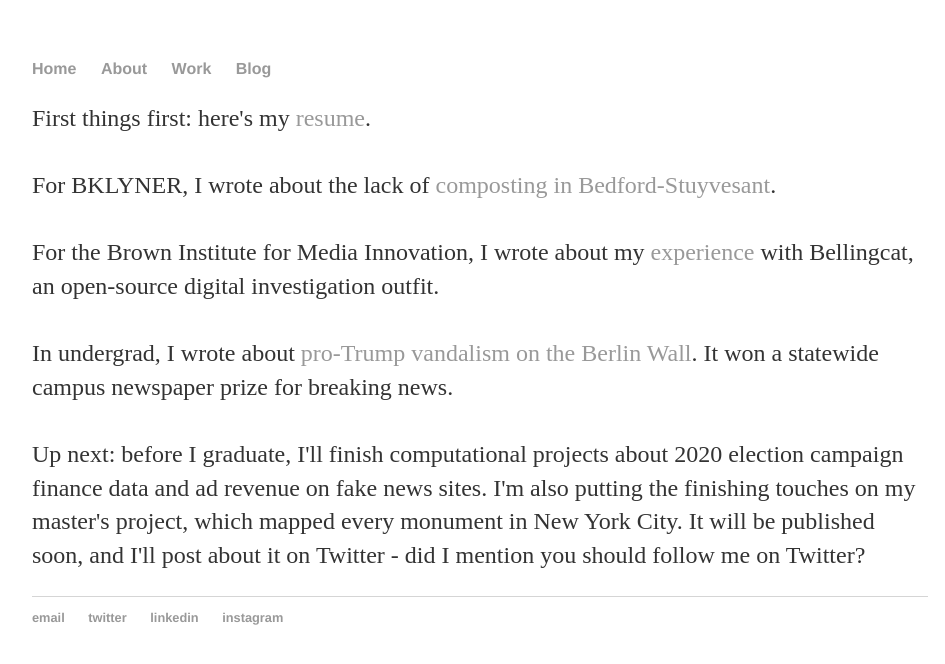
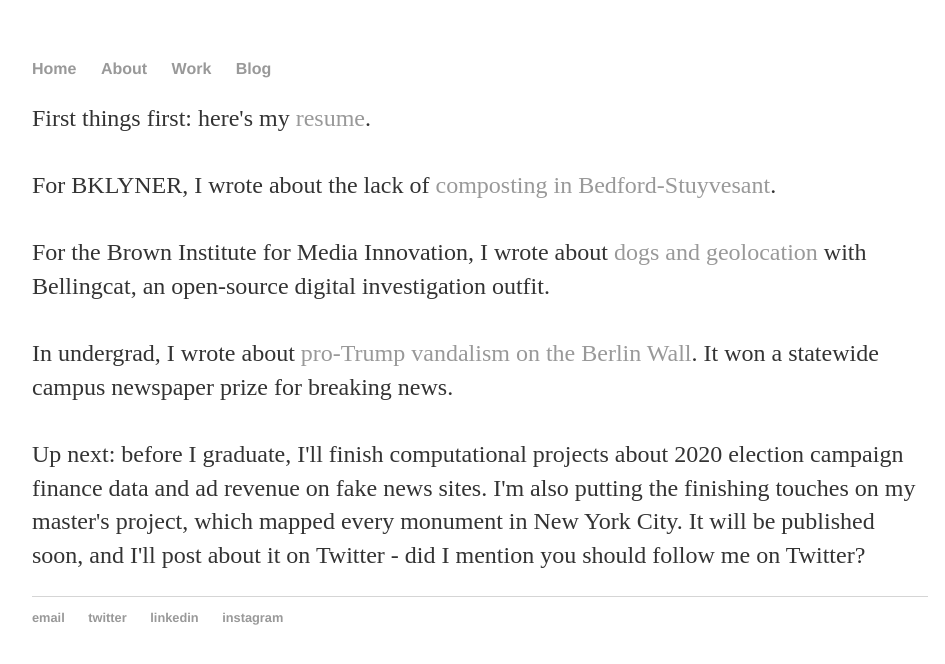
Before and after one commit to isaac-schultz/isaac-schultz.github.io, a Jekyll site: the page built from work/index.html, in a window 1280 px wide. Shown: the top 664 px of the page, without its empty margins (160-1105 px from the left). Built offline with Jekyll 4.4.1, drawn with Linux system fonts in a browser that asks for light colours.

Commit message:
Update index.html

```diff
--- a/work/index.html
+++ b/work/index.html
@@ -8,7 +8,7 @@
 For BKLYNER, I wrote about the lack of<a href="https://bklyner.com/why-is-it-so-hard-to-compost-and-what-happened-to-the-brown-bin-program/" target="_blank"> composting in Bedford-Stuyvesant</a>.
 <br>
 <br>
-For the Brown Institute for Media Innovation, I wrote about my <a href="https://brown.columbia.edu/open-source-investigation/" target="_blank"> experience</a> with Bellingcat, an open-source digital investigation outfit.
+For the Brown Institute for Media Innovation, I wrote about <a href="https://brown.columbia.edu/open-source-investigation/" target="_blank"> dogs and geolocation</a> with Bellingcat, an open-source digital investigation outfit.
 <br>
 <br>
 In undergrad, I wrote about <a href="http://www.ricethresher.org/article/2017/01/berlin-wall-segment-other-structures-vandalized-overnight-with-pro-trump-messages-v2" target="_blank">pro-Trump vandalism on the Berlin Wall</a>. It won a statewide campus newspaper prize for breaking news.
```
